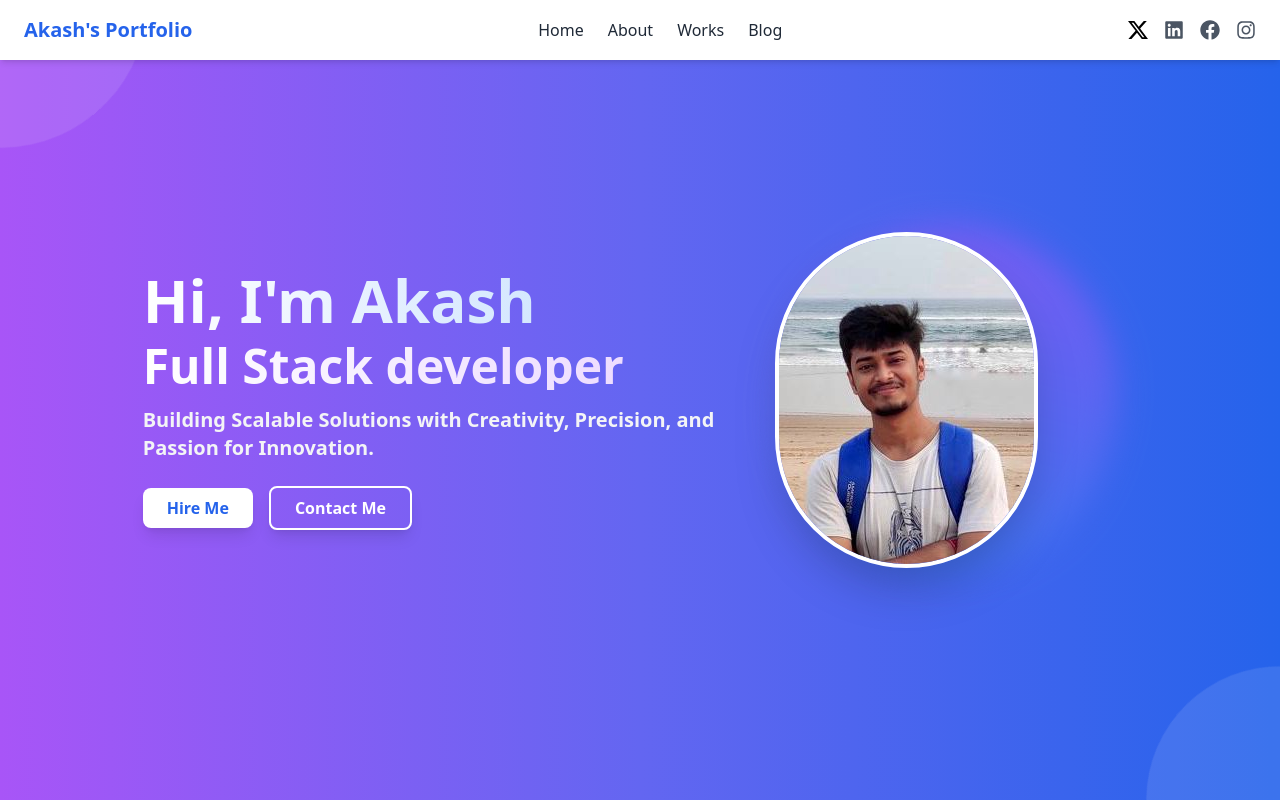
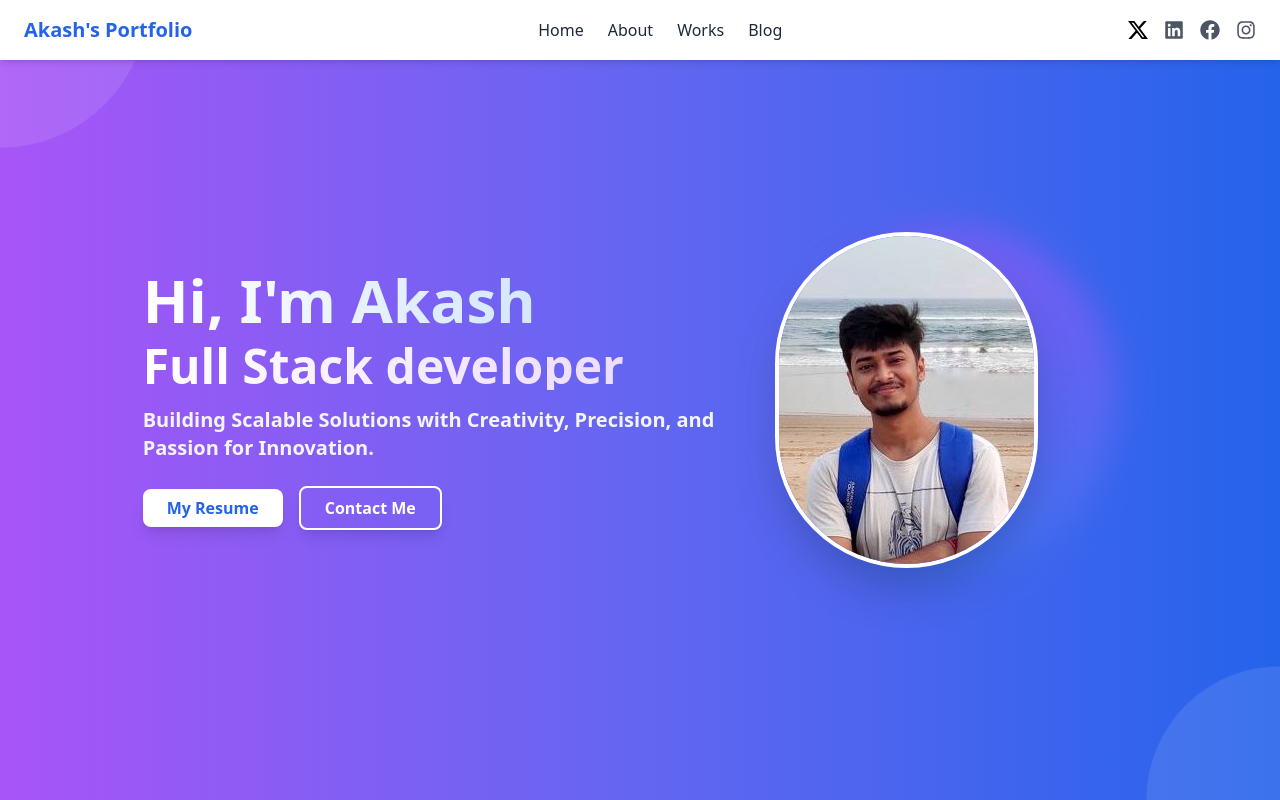
Before and after one commit to Abstract-ak/My_portfolio, a React (Vite) app: page / in a window 1280 px wide. Shown: the top 800 px of the page. Built offline with nearby package versions, Linux system fonts and the light colour scheme.

Commit message:
download resume via button

```diff
--- a/src/components/Hero.jsx
+++ b/src/components/Hero.jsx
@@ -1,10 +1,14 @@
 import React from "react";
 import { motion } from "framer-motion";
 import heroImage from "../assets/Profile-pic.jpg";
+import resume from "../assets/akash_sharma_Resume.pdf"; // Ensure your resume is placed in the assets folder
 
 const Hero = () => {
   return (
-    <section id="home" className="hero min-h-screen flex flex-col-reverse md:flex-row items-center justify-center bg-gradient-to-r from-purple-500 via-indigo-500 to-blue-600 px-6 relative overflow-hidden">
+    <section
+      id="home"
+      className="hero min-h-screen flex flex-col-reverse md:flex-row items-center justify-center bg-gradient-to-r from-purple-500 via-indigo-500 to-blue-600 px-6 relative overflow-hidden"
+    >
       {/* Animated Background Elements */}
       <motion.div
         className="absolute w-64 h-64 rounded-full bg-white/10 -top-32 -left-32"
@@ -69,14 +73,22 @@ const Hero = () => {
           transition={{ delay: 0.8, duration: 0.8 }}
           className="space-x-4"
         >
-          <motion.button
+          <a
+            href={resume}
+            download="Akash_Resume.pdf"
+            className="bg-white text-blue-600 px-6 py-2 rounded-lg shadow-lg hover:bg-gray-200 transition-all duration-300 font-semibold"
+          >
+            My Resume
+          </a>
+          {/* <motion.button
             whileHover={{ scale: 1.05 }}
             whileTap={{ scale: 0.95 }}
             className="bg-white text-blue-600 px-6 py-2 rounded-lg shadow-lg hover:bg-gray-200 transition-all duration-300 font-semibold"
           >
             Hire Me
-          </motion.button>
+          </motion.button> */}
           <motion.button
+            id="contact"
             whileHover={{ scale: 1.05 }}
             whileTap={{ scale: 0.95 }}
             className="bg-transparent text-white px-6 py-2 rounded-lg shadow-lg border-2 border-white hover:bg-white hover:text-purple-600 transition-all duration-300 font-semibold"
```
Also changed, not shown: 1 other file (tests, documents, lock files or other folders).
